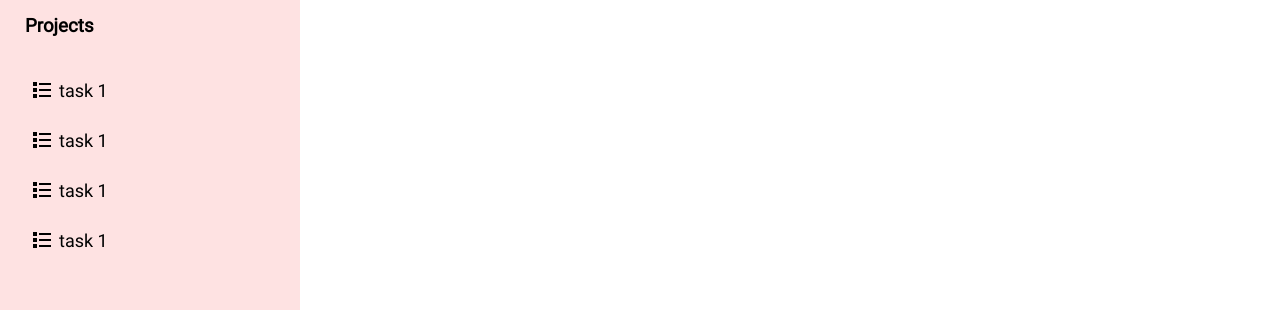
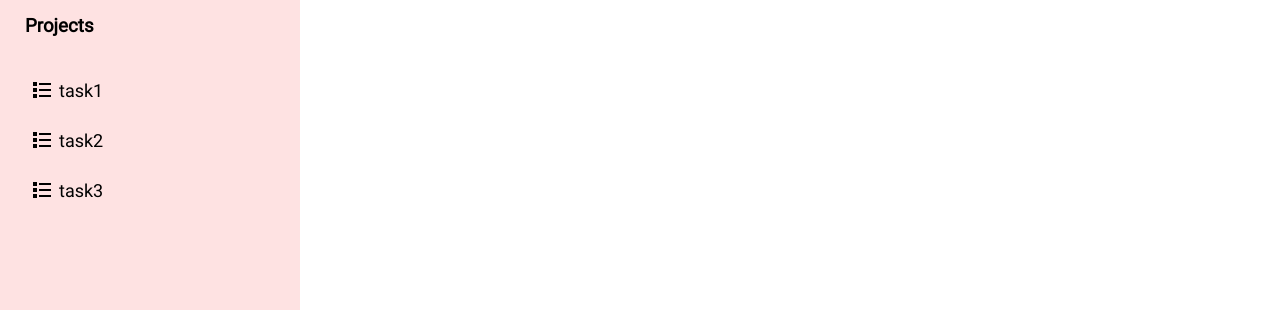
Before and after one commit to NexyusNex/To-do-list, a website built with webpack: page dist/index.html in a window 1280 px wide. Shown: the part 279-589 px from the top of the page. Built offline with nearby package versions, Linux system fonts and the light colour scheme.

Commit message:
Projects now display from an object array and can be added or removed dynamically

```diff
--- a/src/index.js
+++ b/src/index.js
@@ -17,11 +17,6 @@
 const weekImg = document.querySelector("#weekimg");
 weekImg.src = week;
 
-const listImg = document.querySelectorAll("#listimg");
-listImg.forEach((project) => {
-  project.src = list;
-});
-
 const ToDo = () => {
   return {
     title,
@@ -30,3 +25,31 @@
     priority,
   };
 };
+
+const projects = (() => {
+  const projectList = ["task1", "task2", "task3"];
+
+  function displayProjects(projectList) {
+    const Container = document.querySelector(".projects");
+    for (let i = 0; i < projectList.length; i++) {
+      const card = document.createElement("div");
+      card.classList.add("card");
+
+      const img = document.createElement("img");
+      img.setAttribute("alt", "list");
+      img.src = list;
+      const text = document.createElement("div");
+      text.textContent = projectList[i];
+
+      card.appendChild(img);
+      card.appendChild(text);
+      Container.appendChild(card);
+    }
+  }
+  return {
+    projectList,
+    displayProjects: displayProjects,
+  };
+})();
+
+projects.displayProjects(projects.projectList);
```
Also changed, not shown: dist/index.html.
